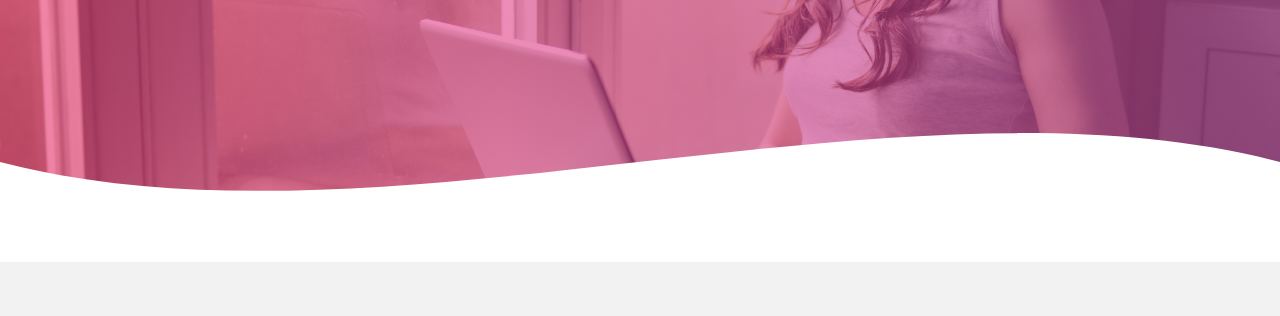
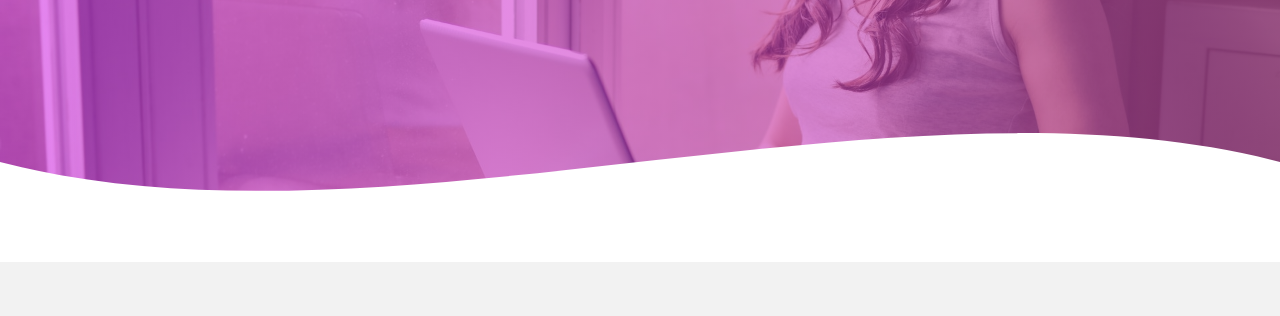
Before and after one commit to FeleForge/feleforge.github.io, a plain HTML site: page index.html in a window 1280 px wide. Shown: the part 338-654 px from the top of the page. Drawn offline with nearby package versions, Linux system fonts and the light colour scheme.

Commit message:
Coloried

```diff
--- a/css/estilos.css
+++ b/css/estilos.css
@@ -30,9 +30,9 @@ header {
     height: 600px;
     background: #8a4ebc;
     /* fallback for old browsers */
-    background: -webkit-linear-gradient(to right, hsla(340, 95%, 50%, 0.459), hsla(317, 45%, 52%, 0.664)), url(../img/portada.jpg);
+    background: -webkit-linear-gradient(to right, hsla(288, 95%, 50%, 0.459), hsla(317, 45%, 52%, 0.664)), url(../img/portada.jpg);
     /* Chrome 10-25, Safari 5.1-6 */
-    background: linear-gradient(to right, hsla(340, 95%, 50%, 0.459), hsla(317, 45%, 52%, 0.664)), url(../img/portada.jpg);
+    background: linear-gradient(to right, hsla(293, 95%, 50%, 0.459), hsla(317, 45%, 52%, 0.664)), url(../img/portada.jpg);
     /* W3C, IE 10+/ Edge, Firefox 16+, Chrome 26+, Opera 12+, Safari 7+ */
     background-size: cover;
     background-attachment: fixed;
```
